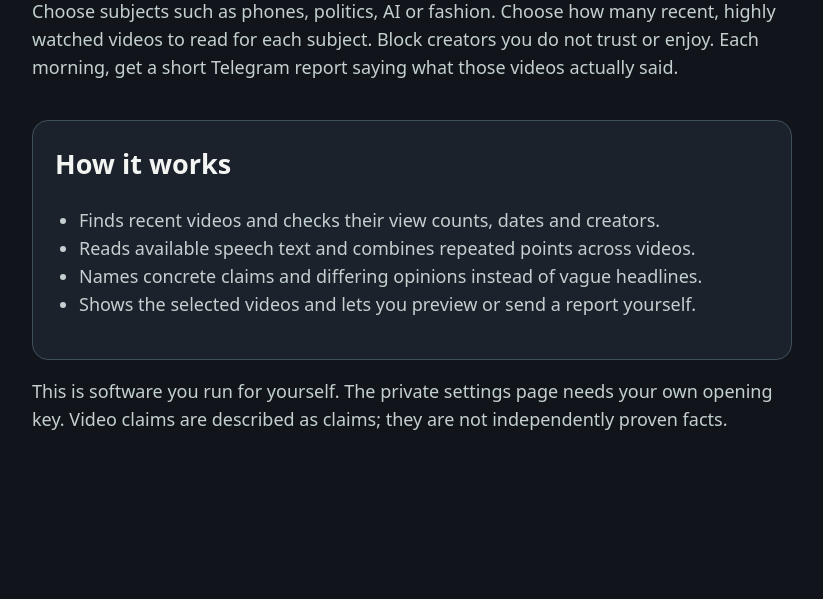
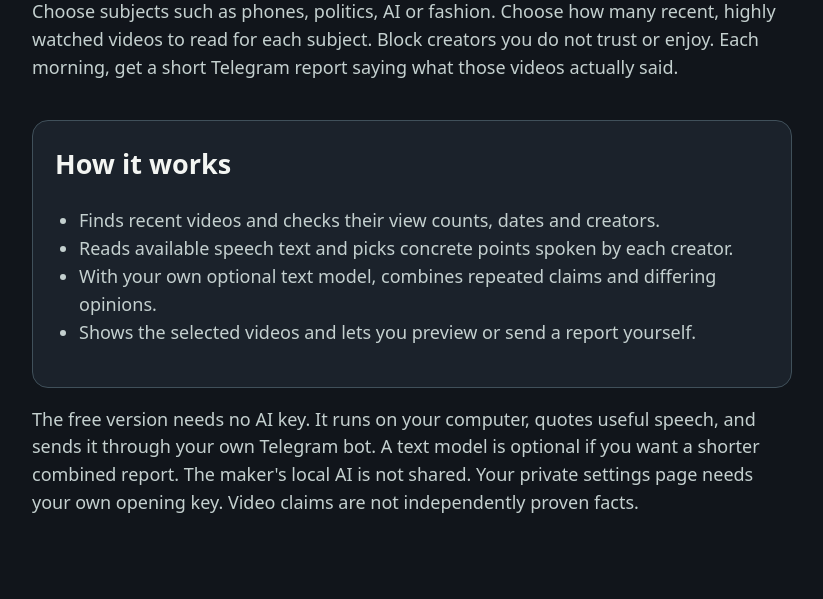
Before and after one commit to eochu-ollathair/leave-youtube, a Flask app: page /about in a window 1280 px wide. Shown: the part 350-949 px from the top of the page, without its empty margins (228-1051 px from the left). Before the commit the page ends 780 px from the top, so only its background shows below. Run offline with Flask 3, Linux system fonts and the light colour scheme; parts of the project's set-up code (start-up, migrations or seed data) failed here and were passed over.

Commit message:
Make shared reports work without an AI key

```diff
--- a/app.py
+++ b/app.py
@@ -31,7 +31,7 @@ LOCK_FILE = DATA_DIR / "run.lock"
 SOURCE_FILE = ROOT / "dist" / "leave-youtube-source.zip"
 ACCESS_LABEL = "Leave YouTube access key: "
 BASE = os.environ.get("LEAVE_YOUTUBE_BASE", "").rstrip("/")
-LOCAL_AI = os.environ.get("MORNING_MODEL_URL", "http://127.0.0.1:11434/v1/chat/completions")
+LOCAL_AI = os.environ.get("MORNING_MODEL_URL", "")
 MODEL = os.environ.get("MORNING_MODEL", "")
 OWNER_CHAT = os.environ.get("TELEGRAM_CHAT_ID", "")
 app = Flask(__name__)
@@ -280,17 +280,26 @@ def transcript(video_id):
 
 
 def ask_model(system, user, max_tokens=1400, timeout=180):
-    if not MODEL:
-        raise RuntimeError("Set MORNING_MODEL to the name of your text model")
+    if not LOCAL_AI or not MODEL:
+        raise RuntimeError("Set both MORNING_MODEL_URL and MORNING_MODEL to use a text model")
     headers = {}
-    if os.environ.get("MORNING_MODEL_KEY"):
-        headers["Authorization"] = "Bearer " + os.environ["MORNING_MODEL_KEY"]
+    key = os.environ.get("MORNING_MODEL_KEY", "")
+    if LOCAL_AI.startswith("https://api.openai.com/"):
+        key = key or os.environ.get("OPENAI_API_KEY", "")
+        if not key:
+            raise RuntimeError("Set your own OPENAI_API_KEY to make reports")
+    if key:
+        headers["Authorization"] = "Bearer " + key
     for limit in (max_tokens, max_tokens * 2):
-        response = requests.post(LOCAL_AI, json={
+        payload = {
             "model": MODEL, "messages": [{"role": "system", "content": system},
                                           {"role": "user", "content": user}],
             "temperature": 0.1, "max_tokens": limit,
-        }, headers=headers, timeout=timeout)
+        }
+        if os.environ.get("MORNING_DISABLE_REASONING") == "1":
+            payload["reasoning_effort"] = "none"
+            payload["chat_template_kwargs"] = {"enable_thinking": False}
+        response = requests.post(LOCAL_AI, json=payload, headers=headers, timeout=timeout)
         response.raise_for_status()
         answer = response.json()["choices"][0]
         result = (answer["message"].get("content") or "").strip()
@@ -317,12 +326,15 @@ def video_notes(video, speech):
     system = ("You make evidence notes from a YouTube transcript. Report only what the speaker actually says. "
               "Prefer exact products, events, numbers, reasons, and opinions. Mark a speaker's prediction as a prediction. "
               "Never invent facts. Avoid broad statements such as 'things are changing'. Output 4 to 7 short bullets. "
-              "If the speech is unrelated to the title or too thin, say so. Do not add an introduction.")
+              "If the speech is unrelated to the title or too thin, output exactly UNUSABLE. "
+              "Use plain text, no Markdown. Do not add an introduction.")
     parts = []
     for i, chunk in enumerate(chunks, 1):
         parts.append(ask_model(system, "VIDEO: " + video["title"] + "\nCREATOR: " + video["channel"] +
                                "\nPART: " + str(i) + " of " + str(len(chunks)) +
                                "\nTRANSCRIPT:\n" + chunk, max_tokens=1400))
+    if any(part.strip() == "UNUSABLE" for part in parts):
+        return "UNUSABLE"
     if len(parts) == 1:
         return parts[0]
     return ask_model(system, "VIDEO: " + video["title"] + "\nCombine these notes from every part "
@@ -334,10 +346,56 @@ def subject_digest(subject, notes):
     system = ("Write a short morning briefing about what these videos SAY. Use 2 to 4 bullets, each with a concrete "
               "product, event, claim, figure, or reason. Combine repeated points. State disagreements or differing opinions "
               "when present. Do not present an unverified video claim as an established fact. No vague filler, hype, "
-              "intro, or stock conclusion. Plain English. Stay under 130 words. Do not quote at length.")
+              "intro, or stock conclusion. Plain English. Stay under 130 words. Do not quote at length. "
+              "Name the creator for each claim. Do not add any product, person, event, or number absent from the notes. "
+              "Use plain text, no Markdown.")
     source = "\n\n".join("VIDEO " + str(i + 1) + ": " + video["title"] + " — " + video["channel"] +
                            "\n" + note for i, (video, note) in enumerate(notes))
     return ask_model(system, "SUBJECT: " + subject["name"] + "\n" + source, max_tokens=1000)
+
+
+def free_notes(video, speech):
+    """Select short, verbatim claims from speech without an AI account."""
+    clean = re.sub(r"\[[^]]{1,30}\]", " ", speech)
+    clean = re.sub(r"\s+", " ", clean).strip()
+    sentences = re.split(r"(?<=[.!?])\s+(?=[A-Z0-9])", clean)
+    title_words = {word.casefold() for word in re.findall(r"[A-Za-z]{4,}", video["title"])}
+    common = {"this", "that", "with", "from", "they", "have", "what", "your", "about", "video", "made", "watch"}
+    title_words -= common
+    scored = []
+    for sentence in sentences:
+        words = re.findall(r"[A-Za-z0-9]+", sentence)
+        if not 9 <= len(words) <= 42 or sentence.endswith("?"):
+            continue
+        lower = sentence.casefold()
+        if any(filler in lower for filler in ("subscribe", "sponsor", "link in the description", "welcome back", "like this video", "thanks for watching")):
+            continue
+        overlap = sum(word in lower for word in title_words)
+        number = bool(re.search(r"\d", sentence))
+        reason = any(word in lower for word in ("because", "means that", "compared", "instead", "however", "but ", "according to", "percent", "%"))
+        if not (overlap or number or reason):
+            continue
+        score = overlap * 3 + number * 3 + reason * 2 + min(len(words), 28) / 14
+        scored.append((score, sentence.strip()))
+    if not scored:
+        return "UNUSABLE"
+    selected = []
+    for _, sentence in sorted(scored, reverse=True):
+        tokens = set(re.findall(r"[a-z]{4,}", sentence.casefold()))
+        if any(len(tokens & old) / max(1, len(tokens | old)) > .45 for old in (item[1] for item in selected)):
+            continue
+        selected.append((sentence, tokens))
+        if len(selected) == 2:
+            break
+    return [item[0] for item in selected]
+
+
+def free_digest(notes):
+    lines = []
+    for video, excerpts in notes:
+        for excerpt in excerpts:
+            lines.append(video["channel"] + ' said: “' + excerpt + '”')
+    return "\n".join(lines)
 
 
 def build_selection(config, progress=stamp):
@@ -350,6 +408,7 @@ def build_selection(config, progress=stamp):
 
 
 def build_digest(config, selection, progress=stamp):
+    model_mode = bool(LOCAL_AI and MODEL)
     sections = []
     for group in selection:
         videos = group["videos"]
@@ -363,7 +422,10 @@ def build_digest(config, selection, progress=stamp):
             progress("Reading speech: " + video["title"][:55])
             try:
                 speech = transcript(video["id"])
-                note = video_notes(video, speech)
+                note = video_notes(video, speech) if model_mode else free_notes(video, speech)
+                if note == "UNUSABLE":
+                    video["speech_error"] = "Speech did not contain useful points about this subject"
+                    continue
                 notes.append((video, note))
             except Exception as exc:
                 video["speech_error"] = str(exc)[:160]
@@ -375,7 +437,7 @@ def build_digest(config, selection, progress=stamp):
             content = "No videos were available to read."
         else:
             progress("Combining what was said: " + group["subject"])
-            content = subject_digest({"name": group["subject"]}, notes)
+            content = subject_digest({"name": group["subject"]}, notes) if model_mode else free_digest(notes)
         sections.append({"subject": group["subject"], "text": content,
                          "videos": [video for video, _ in notes], "requested": group["requested"]})
     return sections
--- a/templates/public.html
+++ b/templates/public.html
@@ -8,8 +8,8 @@
 </head>
 <body><main><small>Open source · daily YouTube summaries</small><h1>Leave YouTube.<br>Lose the adverts.<br>Keep the info.</h1>
   <p>Choose subjects such as phones, politics, AI or fashion. Choose how many recent, highly watched videos to read for each subject. Block creators you do not trust or enjoy. Each morning, get a short Telegram report saying what those videos actually said.</p>
-  <div class="card"><h2>How it works</h2><ul><li>Finds recent videos and checks their view counts, dates and creators.</li><li>Reads available speech text and combines repeated points across videos.</li><li>Names concrete claims and differing opinions instead of vague headlines.</li><li>Shows the selected videos and lets you preview or send a report yourself.</li></ul></div>
-  <p>This is software you run for yourself. The private settings page needs your own opening key. Video claims are described as claims; they are not independently proven facts.</p>
+  <div class="card"><h2>How it works</h2><ul><li>Finds recent videos and checks their view counts, dates and creators.</li><li>Reads available speech text and picks concrete points spoken by each creator.</li><li>With your own optional text model, combines repeated claims and differing opinions.</li><li>Shows the selected videos and lets you preview or send a report yourself.</li></ul></div>
+  <p>The free version needs no AI key. It runs on your computer, quotes useful speech, and sends it through your own Telegram bot. A text model is optional if you want a shorter combined report. The maker's local AI is not shared. Your private settings page needs your own opening key. Video claims are not independently proven facts.</p>
   {% if source_available %}<p><a href="{{ base }}/source.zip">Download the source code and setup instructions</a></p>{% endif %}
   {% if repo_url %}<p><a href="{{ repo_url }}">See the public code on GitHub</a></p>{% endif %}
 </main></body></html>
```
Also changed, not shown: README.md.
